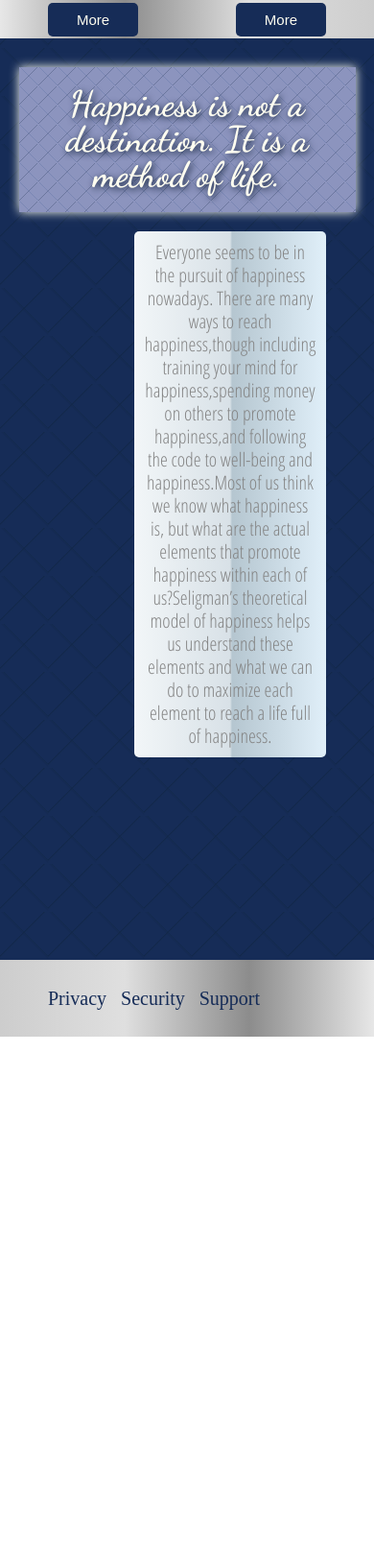
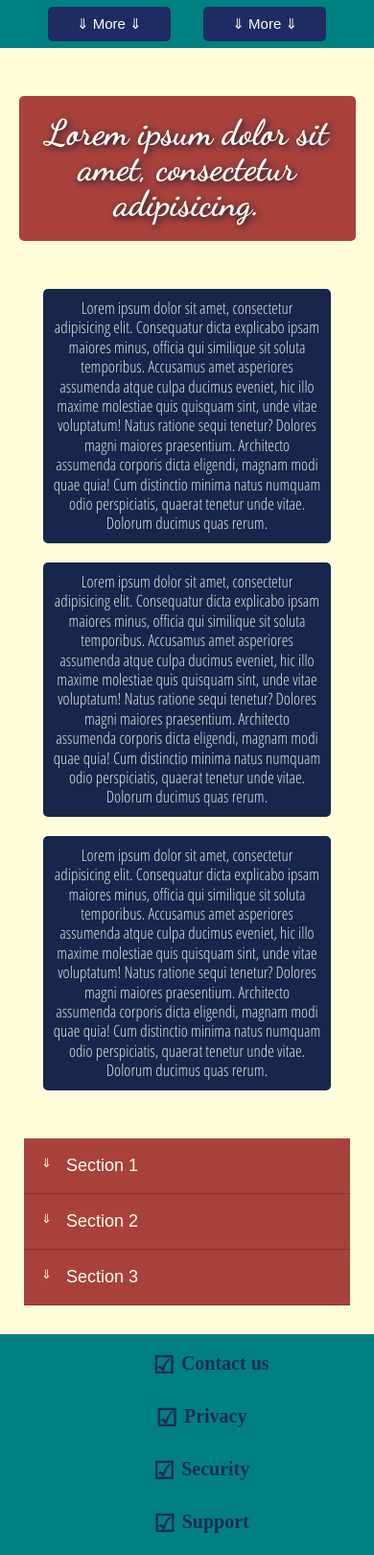
Before and after one commit to OlgaKutovaya/landing-page, a plain HTML site: page index.html in a window 390 px wide. Shown: the whole page at 96% size. Before the commit the page ends 1080 px from the top, so only its background shows below. Drawn offline with Linux system fonts and the light colour scheme.

Commit message:
Change layout

```diff
--- a/index.html
+++ b/index.html
@@ -13,42 +13,102 @@
 <body>
 <div class="common-wrapper">
     <!--HEADER-->
-    <header class="header-wrapper">
+    <header class="fixed-header-wrapper">
         <nav class="nav-wrapper">
             <!--LEFT-ASIDE-->
             <aside class="aside-wrapper aside-wrapper-left">
-                <button onclick="leftClickAction()" class="aside-btn aside-btn-left">More</button>
-                <div id="asideLeft" class="aside-content aside-content-left"></div>
+                <button onclick="leftClickAction()" class="aside-btn aside-btn-left">&dArr; More &dArr;</button>
+                <div id="asideLeft" class="aside-content aside-content-left">
+                    <p class="aside-description">Lorem ipsum dolor sit amet, consectetur adipisicing elit. Excepturi
+                        ipsum reiciendis repudiandae
+                        tempore. Asperiores aut consequuntur harum ipsa iure nemo nulla quasi sint sunt unde? Beatae
+                        blanditiis laudantium officia sed!</p>
+                    <p class="aside-description">Lorem ipsum dolor sit amet, consectetur adipisicing elit. Excepturi
+                        ipsum reiciendis repudiandae
+                        tempore. Asperiores aut consequuntur harum ipsa iure nemo nulla quasi sint sunt unde? Beatae
+                        blanditiis laudantium officia sed!</p>
+                    <p class="aside-description">Lorem ipsum dolor sit amet, consectetur adipisicing elit. Excepturi
+                        ipsum reiciendis repudiandae
+                        tempore. Asperiores aut consequuntur harum ipsa iure nemo nulla quasi sint sunt unde? Beatae
+                        blanditiis laudantium officia sed!</p>
+                </div>
             </aside>
             <!--RIGHT-ASIDE-->
             <aside class="aside-wrapper aside-wrapper-right">
-                <button onclick="rightClickAction()" class="aside-btn aside-btn-right">More</button>
-                <div id="asideRight" class="aside-content aside-content-right"></div>
+                <button onclick="rightClickAction()" class="aside-btn aside-btn-right">&dArr; More &dArr;</button>
+                <div id="asideRight" class="aside-content aside-content-right">
+                    <p class="aside-description">Lorem ipsum dolor sit amet, consectetur adipisicing elit. Excepturi
+                        ipsum reiciendis repudiandae
+                        tempore. Asperiores aut consequuntur harum ipsa iure nemo nulla quasi sint sunt unde? Beatae
+                        blanditiis laudantium officia sed!</p>
+                    <p class="aside-description">Lorem ipsum dolor sit amet, consectetur adipisicing elit. Excepturi
+                        ipsum reiciendis repudiandae
+                        tempore. Asperiores aut consequuntur harum ipsa iure nemo nulla quasi sint sunt unde? Beatae
+                        blanditiis laudantium officia sed!</p>
+                    <p class="aside-description">Lorem ipsum dolor sit amet, consectetur adipisicing elit. Excepturi
+                        ipsum reiciendis repudiandae
+                        tempore. Asperiores aut consequuntur harum ipsa iure nemo nulla quasi sint sunt unde? Beatae
+                        blanditiis laudantium officia sed!</p>
+                </div>
             </aside>
         </nav>
     </header>
+    <!--MAIN-->
     <main class="main-wrapper">
-        <section class="main-description">
-            <h1>Happiness is not a destination. It is a method of life.</h1>
+        <section class="heading-main-description">
+            <h1>Lorem ipsum dolor sit amet, consectetur adipisicing.</h1>
         </section>
-        <section class="main-fixed-description">
-            <p class="main-fixed-text-description">Everyone seems to be in the pursuit of happiness nowadays.
-                There are many ways to reach happiness,though including training your mind for happiness,spending money
-                on others to promote happiness,and following the code to well-being and happiness.Most of us think we
-                know what happiness is, but what are the actual elements that promote happiness within each of
-                us?Seligman’s theoretical model of happiness helps us understand these elements and what we can do to
-                maximize each element to reach a life full of happiness.</p>
+        <section class="wrapper-main-description">
+            <article class="main-description">
+                <p class="main-text-description">Lorem ipsum dolor sit amet, consectetur adipisicing elit.
+                    Consequatur dicta explicabo ipsam maiores minus, officia qui similique sit soluta temporibus.
+                    Accusamus amet asperiores assumenda atque culpa ducimus eveniet, hic illo maxime molestiae quis
+                    quisquam sint, unde vitae voluptatum! Natus ratione sequi tenetur? Dolores magni maiores
+                    praesentium. Architecto assumenda corporis dicta eligendi, magnam modi quae quia! Cum distinctio
+                    minima natus numquam odio perspiciatis, quaerat tenetur unde vitae. Dolorum ducimus quas rerum.</p>
+            </article>
+            <article class="main-description">
+                <p class="main-text-description">Lorem ipsum dolor sit amet, consectetur adipisicing elit.
+                    Consequatur dicta explicabo ipsam maiores minus, officia qui similique sit soluta temporibus.
+                    Accusamus amet asperiores assumenda atque culpa ducimus eveniet, hic illo maxime molestiae quis
+                    quisquam sint, unde vitae voluptatum! Natus ratione sequi tenetur? Dolores magni maiores
+                    praesentium. Architecto assumenda corporis dicta eligendi, magnam modi quae quia! Cum distinctio
+                    minima natus numquam odio perspiciatis, quaerat tenetur unde vitae. Dolorum ducimus quas rerum.</p>
+            </article>
+            <article class="main-description">
+                <p class="main-text-description">Lorem ipsum dolor sit amet, consectetur adipisicing elit.
+                    Consequatur dicta explicabo ipsam maiores minus, officia qui similique sit soluta temporibus.
+                    Accusamus amet asperiores assumenda atque culpa ducimus eveniet, hic illo maxime molestiae quis
+                    quisquam sint, unde vitae voluptatum! Natus ratione sequi tenetur? Dolores magni maiores
+                    praesentium. Architecto assumenda corporis dicta eligendi, magnam modi quae quia! Cum distinctio
+                    minima natus numquam odio perspiciatis, quaerat tenetur unde vitae. Dolorum ducimus quas rerum.</p>
+            </article>
+        </section>
+        <section class="wrapper-accordion-info">
+            <button class="accordion">Section 1</button>
+            <div class="panel">
+                <p class="accordion-description">Lorem ipsum dolor sit amet, consectetur adipisicing elit.</p>
+            </div>
+            <button class="accordion">Section 2</button>
+            <div class="panel">
+                <p class="accordion-description">Lorem ipsum dolor sit amet, consectetur adipisicing elit.</p>
+            </div>
+            <button class="accordion">Section 3</button>
+            <div class="panel">
+                <p class="accordion-description">Lorem ipsum dolor sit amet, consectetur adipisicing elit.</p>
+            </div>
         </section>
     </main>
 </div>
+<!--FOOTER-->
 <footer class="footer-wrapper">
     <nav class="footer-nav">
+        <a class="link" href="#">Contact us</a>
         <a class="link" href="#">Privacy</a>
         <a class="link" href="#">Security</a>
         <a class="link" href="#">Support</a>
     </nav>
 </footer>
 <script src="js/test.js"></script>
-
 </body>
 </html>
--- a/styles/style.css
+++ b/styles/style.css
@@ -4,50 +4,41 @@
 /*WRAPPER*/
 .common-wrapper {
     margin: 0 auto;
-    padding-top: 0.1px;
+    padding-top: 0.01px;
     max-width: 1024px;
     min-height: 1000px;
-    background-image: linear-gradient(-45deg, transparent 52%, rgba(18, 40, 73, 0.9) 54%,
-    transparent 55%, transparent),
-    linear-gradient(45deg, transparent 52%, rgba(18, 40, 73, 0.6) 54%, transparent 55%, transparent),
-    linear-gradient(-45deg, transparent 50%, rgba(18, 40, 73, 0.1) 52%, transparent 53%, transparent),
-    linear-gradient(45deg, transparent 50%, rgba(0, 0, 0, 0.05) 52%, transparent 53%, transparent);
-    background-color: #162c57;
-    background-size: 50px 50px;
+    background-color: #fffcda;
 }
-
 /*HEADER*/
-.header-wrapper {
+.fixed-header-wrapper {
     position: fixed;
+    left: 0;
     width: 100%;
-    left: 0;
 }
 .nav-wrapper {
     display: flex;
     justify-content: space-between;
+    margin: auto;
     max-width: 1024px;
-    height: 40px;
-    margin: auto;
-    background-image: linear-gradient(to left, #cdcdcd, #dfdfdf, #8c8c8c, #e7e7e7);
+    min-height: 50px;
+    background: #008080;
 }
-
 /*ASIDE*/
 .aside-wrapper {
     position: relative;
     display: inline-block;
 }
-
 /*ASIDE-BTN*/
 .aside-btn {
-    margin: 3px 0;
-    background-color: #162c57;
+    margin: 7px 0;
+    padding: 9px 30px;
+    font-size: 15px;
     color: #fffef0;
-    padding: 9px 30px;
+    background-color: #1f2c63;
     border-radius: 5px;
     border: none;
     outline: none;
     cursor: pointer;
-    font-size: 15px;
 }
 .aside-btn-left {
     margin-left: 50px;
@@ -56,37 +47,37 @@
     margin-right: 50px;
 }
 .aside-btn:hover {
-    background-color: #244680;
+    background: #2c468a;
 }
-
 /*ASIDE-CONTENT*/
 .aside-content {
     position: absolute;
-    background-color: transparent;
-    color: transparent;
     min-width: 300px;
     min-height: 900px;
     overflow: auto;
+    background-color: transparent;
+    color: transparent;
     z-index: 1;
 }
-
 .aside-content-left {
     transform: translatex(-300px);
 }
-
 .aside-content-right {
     transform: translatex(143px);
 }
-
+.aside-description {
+    padding: 20px 10px;
+    word-wrap: break-word;
+    font-size: 19px;
+}
 /*MAIN*/
 .main-wrapper {
     display: flex;
     flex-direction: column;
 }
-
-.main-description {
+.heading-main-description {
     box-sizing: border-box;
-    margin: 70px auto 20px;
+    margin: 100px auto 20px;
     padding: 20px 0;
     min-height: 100px;
     width: 90%;
@@ -95,68 +86,140 @@
     font-family: 'Dancing Script', cursive;
     font-size: 37px;
     text-shadow: #0c1c34 2px 2px 7px;
-    box-shadow: #fffef0 0 0 10px 0;
-    background-image: linear-gradient(-45deg, transparent 52%, rgba(18, 40, 73, 0.9) 54%,
-    transparent 55%, transparent),
-    linear-gradient(45deg, transparent 52%, rgba(33, 81, 148, 0.6) 54%, transparent 55%, transparent),
-    linear-gradient(-45deg, transparent 50%, rgba(18, 40, 73, 0.1) 52%, transparent 53%, transparent),
-    linear-gradient(45deg, transparent 50%, rgba(0, 0, 0, 0.05) 52%, transparent 53%, transparent);
-    background-color: #8c94be;
-    background-size: 20px 20px;
+    border-radius: 5px;
+    background-color: #a8413c;
 }
-
-.main-fixed-description {
+.wrapper-main-description {
+    display: flex;
+    justify-content: space-around;
+    margin: 30px 0;
+}
+.main-description {
     max-width: 200px;
-    min-height: 500px;
-    background: linear-gradient(to right, rgba(242, 246, 248, 1) 0%,
-    rgba(216, 225, 231, 1) 50%, rgba(181, 198, 208, 1) 51%, rgba(224, 239, 249, 1) 100%);
-    align-self: flex-end;
-    margin-right: 50px;
+    min-height: 450px;
+    background: #18264b;
     border-radius: 5px;
 }
 
-.main-fixed-text-description {
+.main-description:hover {
+    background: #111837;
+}
+.main-text-description {
     padding: 10px;
     text-align: center;
     font-size: 20px;
     line-height: 1.2em;
-    color: #848484;
+    color: #dfdfdf;
     font-family: 'Open Sans Condensed', sans-serif;
+    word-wrap: break-word;
 }
-
+/*ACCORDION INFO*/
+.wrapper-accordion-info {
+    margin: 0 25px 30px 25px;
+}
+.accordion {
+    background-color: #a8413c;
+    color: #ffffed;
+    cursor: pointer;
+    padding: 18px;
+    width: 100%;
+    text-align: left;
+    font-size: 18px;
+    border: none;
+    border-bottom: 1px solid #85322f;
+    outline: none;
+    transition: 0.4s;
+}
+.active, .accordion:hover {
+    background-color: #9b3a36;
+}
+.panel {
+    padding: 0 18px;
+    background-color: #fffcda;
+    max-height: 0;
+    overflow: hidden;
+    transition: max-height 0.2s ease-out;
+}
+.accordion:after {
+    content: '\21D3';
+    font-size: 13px;
+    color: #FFFACD;
+    float: left;
+    margin-right: 15px;
+}
+.active:after {
+    content: "\21D1";
+    color: #FFFACD;
+}
+.accordion-description {
+    padding: 10px;
+    font-size: 17px;
+}
 /*FOOTER*/
 .footer-wrapper {
     max-width: 1024px;
-    padding: 30px 0;
-    background-image: linear-gradient(to right, #cdcdcd, #dfdfdf, #8c8c8c, #e7e7e7);
+    padding: 20px 0;
     margin: 0 auto;
+    background: #008080;
 }
 .footer-nav {
-    display: inline-block;
+    display: flex;
+    justify-content: space-around;
     margin-left: 50px;
     color: #162c57;
     font-size: 20px;
 }
+.footer-nav a::before {
+    content: "\2611";
+    font-size: 25px;
+    color: #162c57;
+    padding-right: 7px;
+    vertical-align: middle;
+}
+
 .footer-nav a + a {
     margin-left: 10px;
 }
-.footer-nav a:hover {
+.footer-nav a:hover,
+.footer-nav a:hover::before {
     color: #fffef0;
+    transition: 0.3s linear;
 }
 
-/*JAVASCRIPT*/
+/*RESIZING*/
+@media (max-width: 600px) {
+    .wrapper-main-description {
+        flex-direction: column;
+        align-items: center;
+    }
+    .main-description {
+        min-width: 300px;
+        min-height: 200px;
+        margin-bottom: 20px;
+    }
+    .main-text-description {
+        font-size: 17px;
+    }
+    .aside-btn-left {
+        margin-right: 3px;
+    }
+    .footer-nav {
+        flex-direction: column;
+        align-items: center;
+        font-weight: bold;
+    }
+    .footer-nav a + a {
+        margin: 30px 0 0 -20px;
+    }
+}
+
+/*JS*/
 /*aside-left*/
 .show-aside-left {
     transform: translatex(0);
-    transition: 1s linear;
+    transition: 0.6s linear;
     color: #ffffff;
-    background-image: linear-gradient(-45deg, transparent 52%, rgba(18, 40, 73, 0.9) 54%,
-    transparent 55%, transparent),
-    linear-gradient(45deg, transparent 52%, rgba(18, 40, 73, 0.6) 54%, transparent 55%, transparent),
-    linear-gradient(-45deg, transparent 50%, rgba(18, 40, 73, 0.1) 52%, transparent 53%, transparent),
-    linear-gradient(45deg, transparent 50%, rgba(0, 0, 0, 0.05) 52%, transparent 53%, transparent);
-    background-color: #1f396e;
-    background-size: 35px 35px;
+    background: #006f6f;
 }
 .move-aside-left {
     transform: translateX(-310px);
@@ -168,16 +231,10 @@
 }
 /*aside-right*/
 .show-aside-right {
-    transform: translatex(-156px);
-    transition: 1s linear;
+    transform: translatex(-130px);
+    transition: 0.6s linear;
     color: #ffffff;
-    background-image: linear-gradient(-45deg, transparent 52%, rgba(18, 40, 73, 0.9) 54%,
-    transparent 55%, transparent),
-    linear-gradient(45deg, transparent 52%, rgba(18, 40, 73, 0.6) 54%, transparent 55%, transparent),
-    linear-gradient(-45deg, transparent 50%, rgba(18, 40, 73, 0.1) 52%, transparent 53%, transparent),
-    linear-gradient(45deg, transparent 50%, rgba(0, 0, 0, 0.05) 52%, transparent 53%, transparent);
-    background-color: #1f396e;
-    background-size: 35px 35px;
+    background: #006f6f;
 }
 .move-aside-right {
     transform: translateX(150px);
```
Also changed, not shown: js/test.js (+16 -0 lines), img/blue.jpg (deleted).
